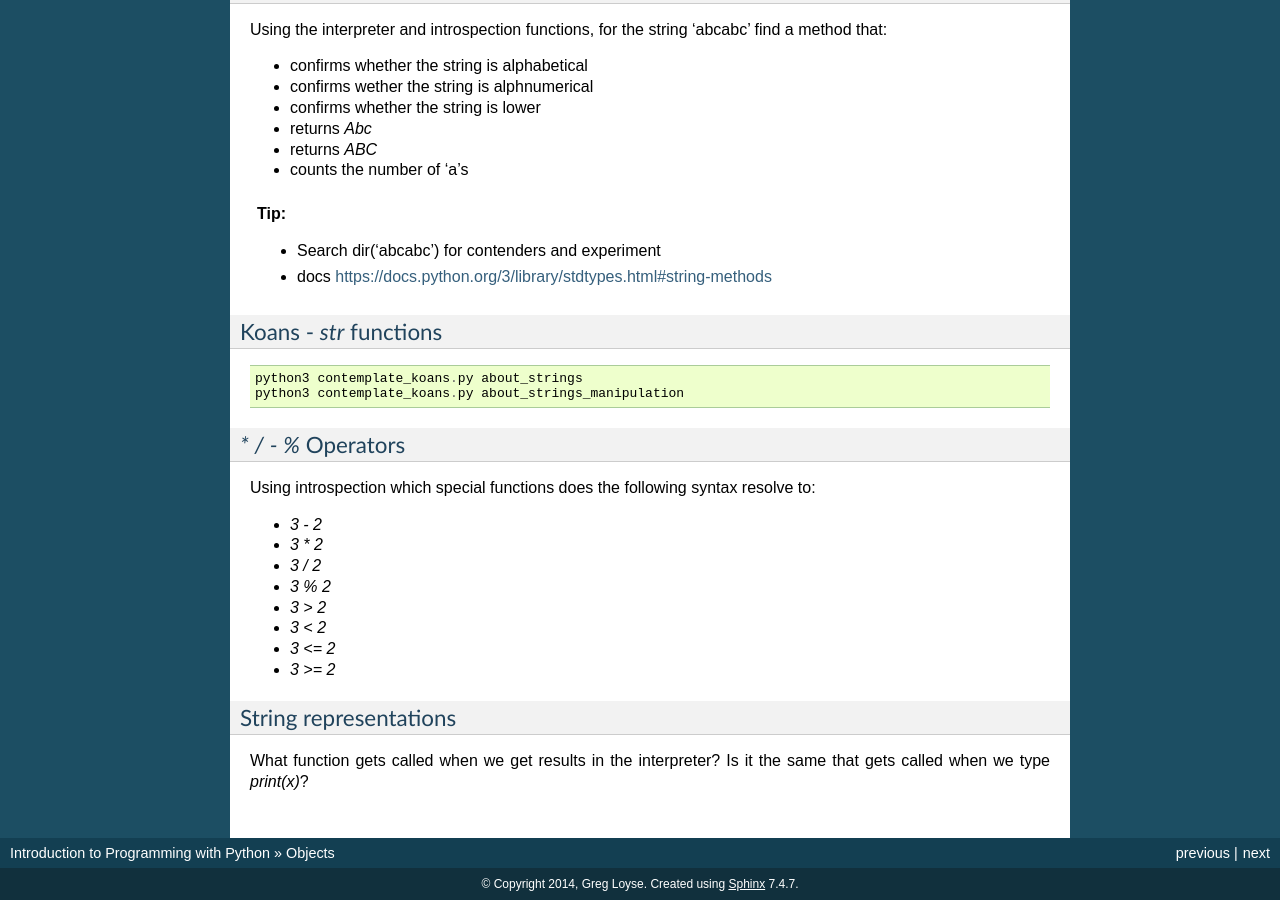
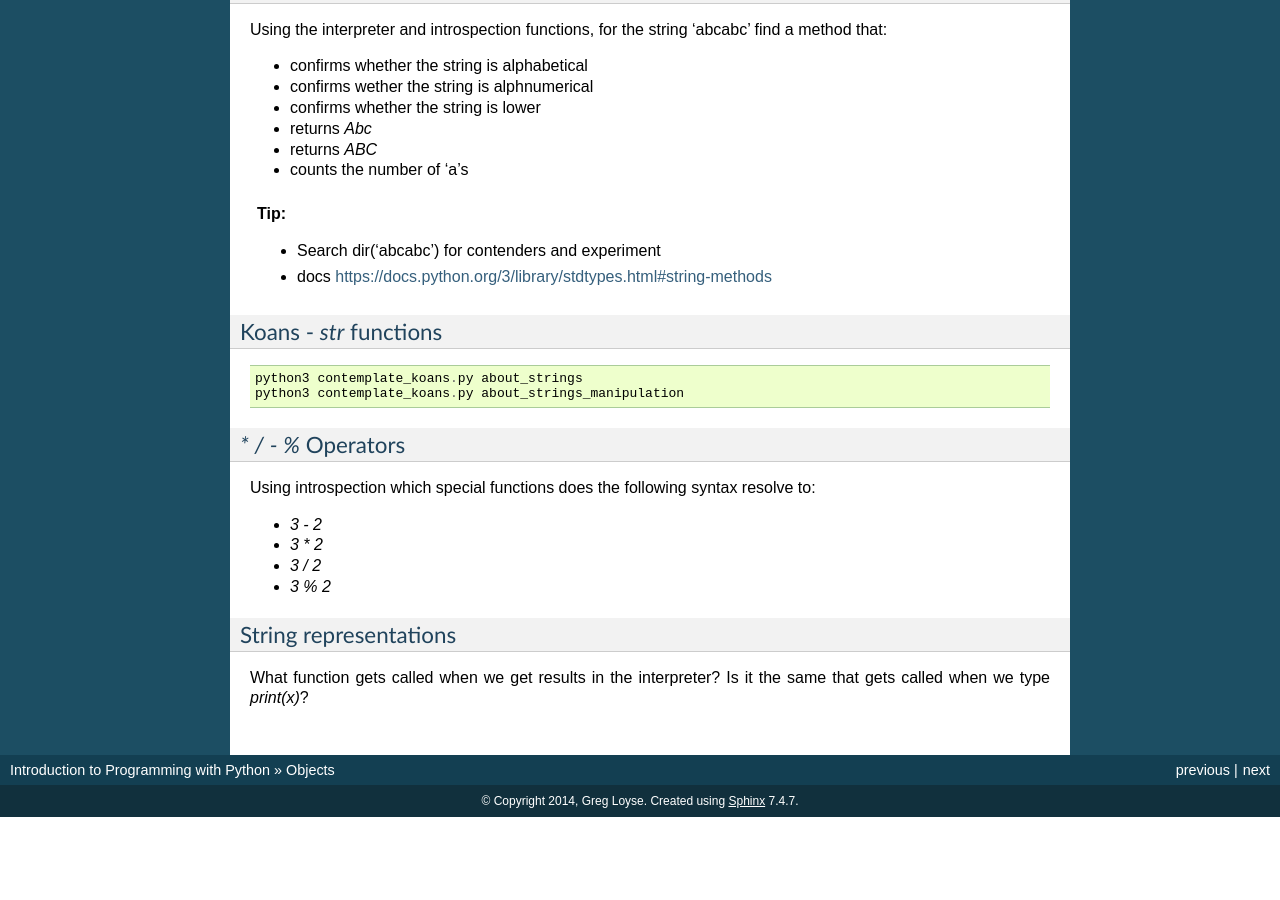
Before and after one commit to gu-lseg/intro-to-programming, a Sphinx documentation site: the page built from source/objects.rst, in a window 1280 px wide and 900 px high, scrolled down 3596 px. Built offline with Sphinx 7.4.7, drawn with Linux system fonts in a browser that asks for light colours; after the commit the page ends 4413 px from its top, so only the background shows below that.

Commit message:
rm comparison ops

```diff
--- a/source/objects.rst
+++ b/source/objects.rst
@@ -245,11 +245,6 @@ resolve to:
 * `3 / 2`
 * `3 % 2`
 
-* `3 > 2`
-* `3 < 2`
-* `3 <= 2`
-* `3 >= 2`
-
 String representations
 ----------------------
 
```
